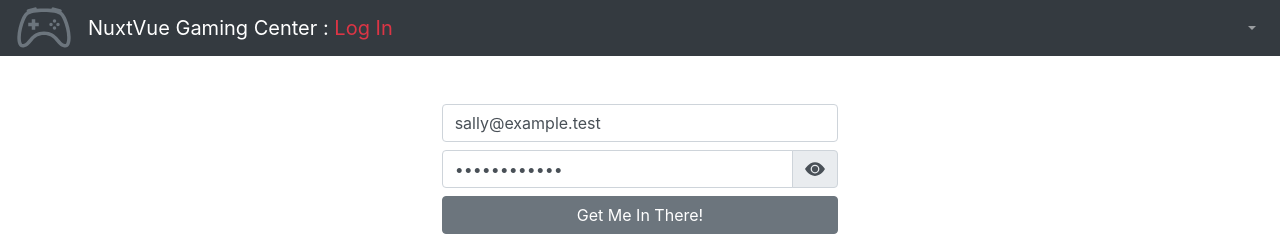
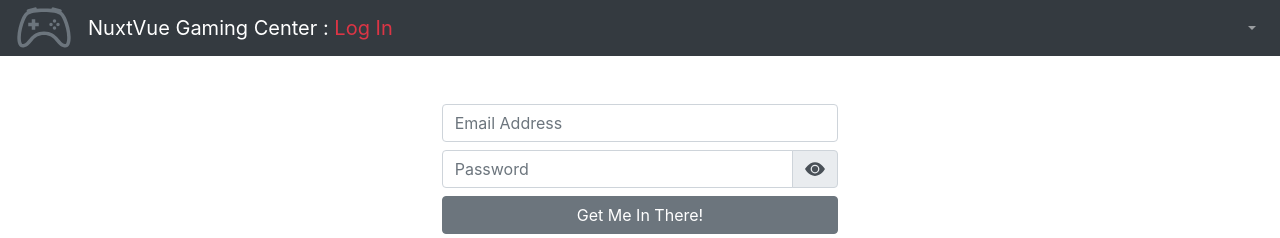
Before and after one commit to isherwood/Vue-Nuxt-Game-App, a Nuxt app: page /login in a window 1280 px wide. Shown: the top 238 px of the page. Built offline with nearby package versions, Linux system fonts and the light colour scheme.

Commit message:
Code cleanup

```diff
--- a/pages/login/index.vue
+++ b/pages/login/index.vue
@@ -34,8 +34,8 @@ export default {
   data: () => ({
     pageTitle: "Log In",
     loginForm: {
-      email: 'sally@example.test',
-      password: 'secret-games'
+      email: '',
+      password: ''
     },
     passwordInputType: 'password',
     error: null,
```
